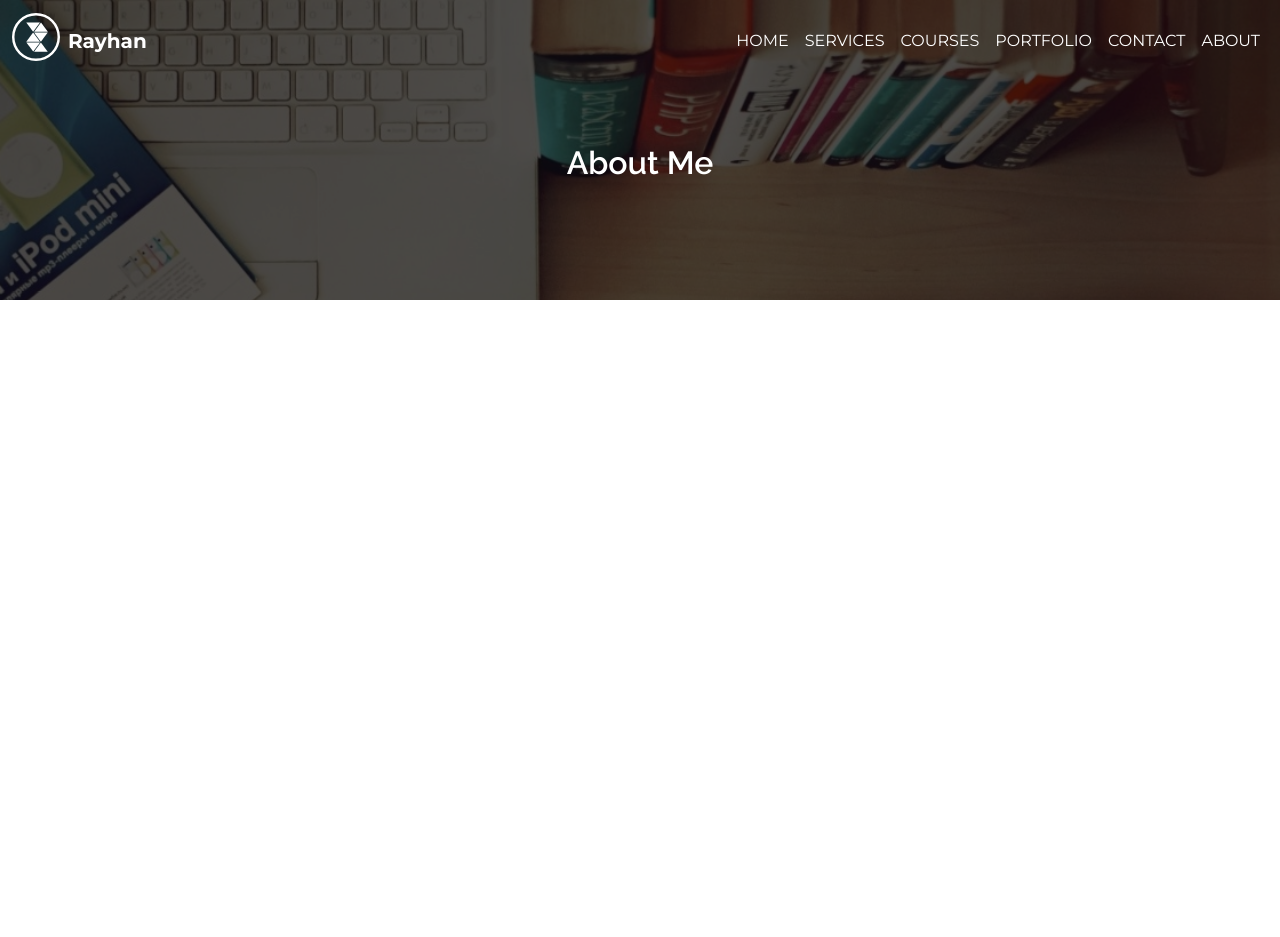
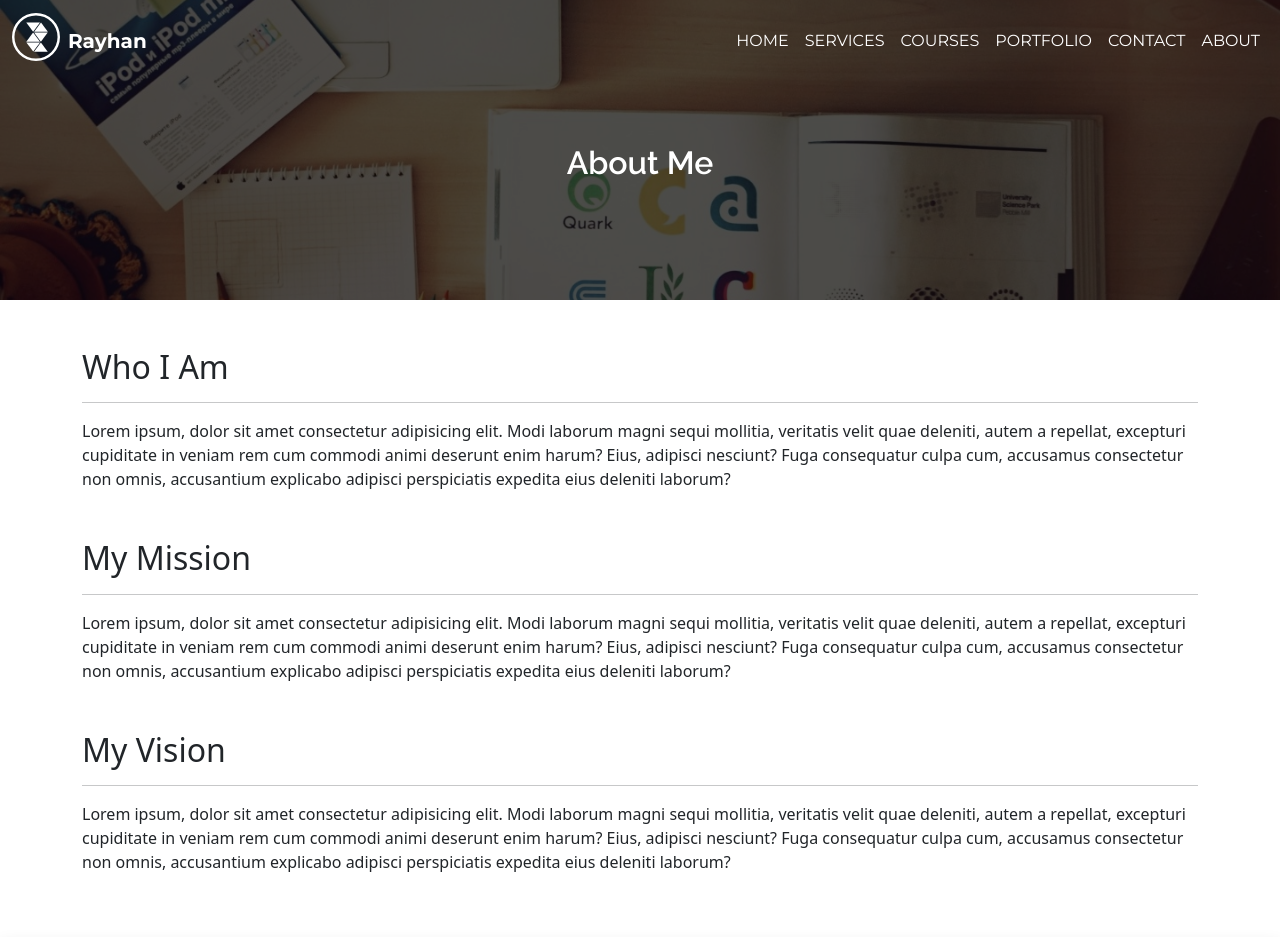
Before and after one commit to rayhan1650/personal-website-practice-react, a React (Create React App) app: page / in a window 1280 px wide. Shown: the top 937 px of the page. Before the commit the page ends 800 px from the top, so only its background shows below. Built offline with nearby package versions, Linux system fonts and the light colour scheme.

Commit message:
aboutPage created

```diff
--- a/src/App.js
+++ b/src/App.js
@@ -1,13 +1,14 @@
 import "./App.css";
+import AboutDescription from "./components/AboutDescription/AboutDescription";
 import PageTop from "./components/PageTop/PageTop";
 import TopNavigation from "./components/TopNavigation/TopNavigation";
+import AboutPage from "./pages/AboutPage";
 import HomePage from "./pages/HomePage";
 
 function App() {
   return (
     <div>
-      <TopNavigation />
-      <PageTop />
+      <AboutPage />
     </div>
   );
 }
--- /dev/null
+++ b/src/components/AboutDescription/AboutDescription.js
@@ -0,0 +1,47 @@
+import React from "react";
+import { Col, Container, Row } from "react-bootstrap";
+
+const AboutDescription = () => {
+  return (
+    <>
+      <Container>
+        <Row>
+          <Col>
+            <h2 className="mt-5">Who I Am</h2>
+            <hr />
+            <p>
+              Lorem ipsum, dolor sit amet consectetur adipisicing elit. Modi
+              laborum magni sequi mollitia, veritatis velit quae deleniti, autem
+              a repellat, excepturi cupiditate in veniam rem cum commodi animi
+              deserunt enim harum? Eius, adipisci nesciunt? Fuga consequatur
+              culpa cum, accusamus consectetur non omnis, accusantium explicabo
+              adipisci perspiciatis expedita eius deleniti laborum?
+            </p>
+            <h2 className="mt-5">My Mission</h2>
+            <hr />
+            <p>
+              Lorem ipsum, dolor sit amet consectetur adipisicing elit. Modi
+              laborum magni sequi mollitia, veritatis velit quae deleniti, autem
+              a repellat, excepturi cupiditate in veniam rem cum commodi animi
+              deserunt enim harum? Eius, adipisci nesciunt? Fuga consequatur
+              culpa cum, accusamus consectetur non omnis, accusantium explicabo
+              adipisci perspiciatis expedita eius deleniti laborum?
+            </p>
+            <h2 className="mt-5">My Vision</h2>
+            <hr />
+            <p>
+              Lorem ipsum, dolor sit amet consectetur adipisicing elit. Modi
+              laborum magni sequi mollitia, veritatis velit quae deleniti, autem
+              a repellat, excepturi cupiditate in veniam rem cum commodi animi
+              deserunt enim harum? Eius, adipisci nesciunt? Fuga consequatur
+              culpa cum, accusamus consectetur non omnis, accusantium explicabo
+              adipisci perspiciatis expedita eius deleniti laborum?
+            </p>
+          </Col>
+        </Row>
+      </Container>
+    </>
+  );
+};
+
+export default AboutDescription;
--- /dev/null
+++ b/src/pages/AboutPage.js
@@ -0,0 +1,18 @@
+import React from "react";
+import AboutDescription from "../components/AboutDescription/AboutDescription";
+import Footer from "../components/Footer/Footer";
+import PageTop from "../components/PageTop/PageTop";
+import TopNavigation from "../components/TopNavigation/TopNavigation";
+
+const AboutPage = () => {
+  return (
+    <>
+      <TopNavigation />
+      <PageTop />
+      <AboutDescription />
+      <Footer />
+    </>
+  );
+};
+
+export default AboutPage;
```
